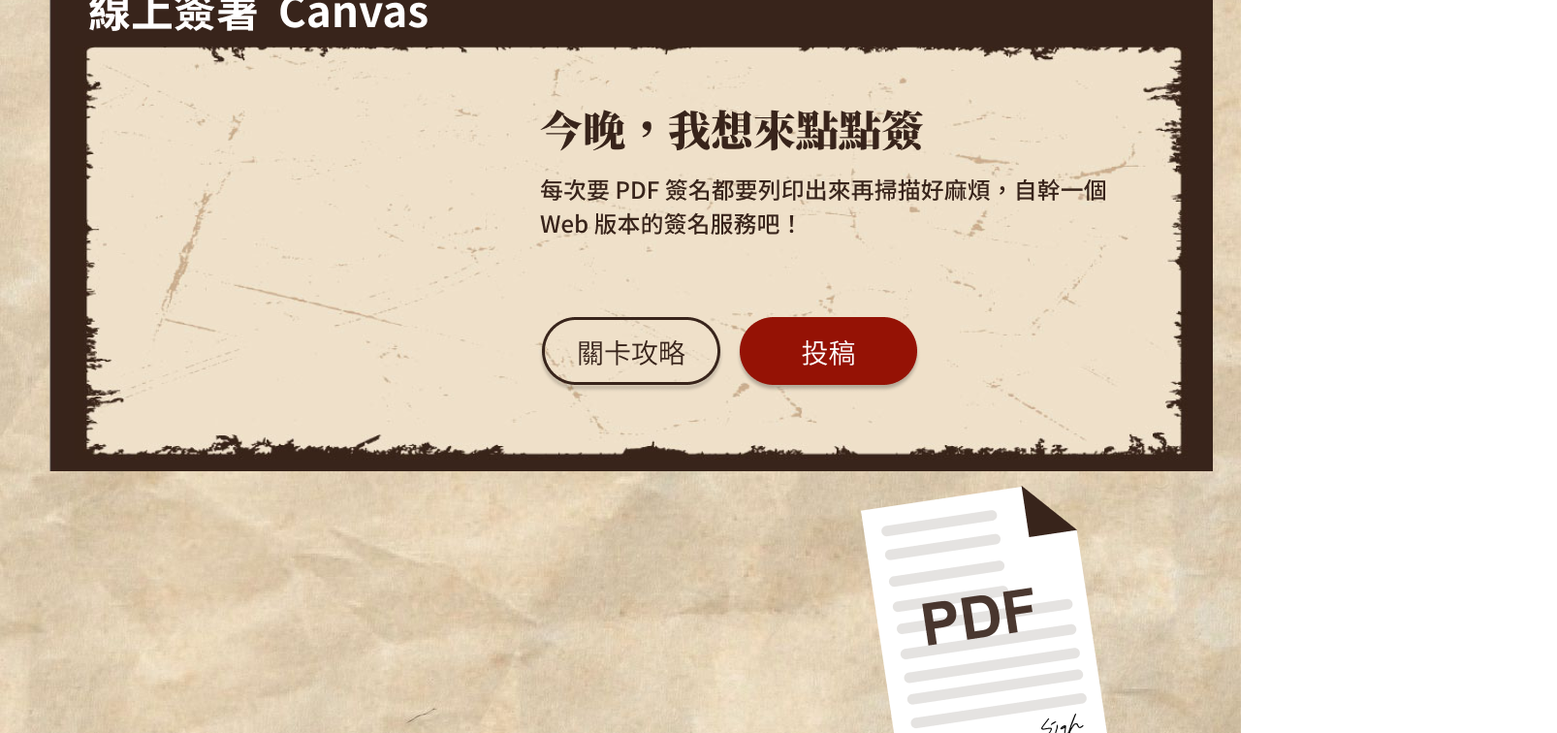
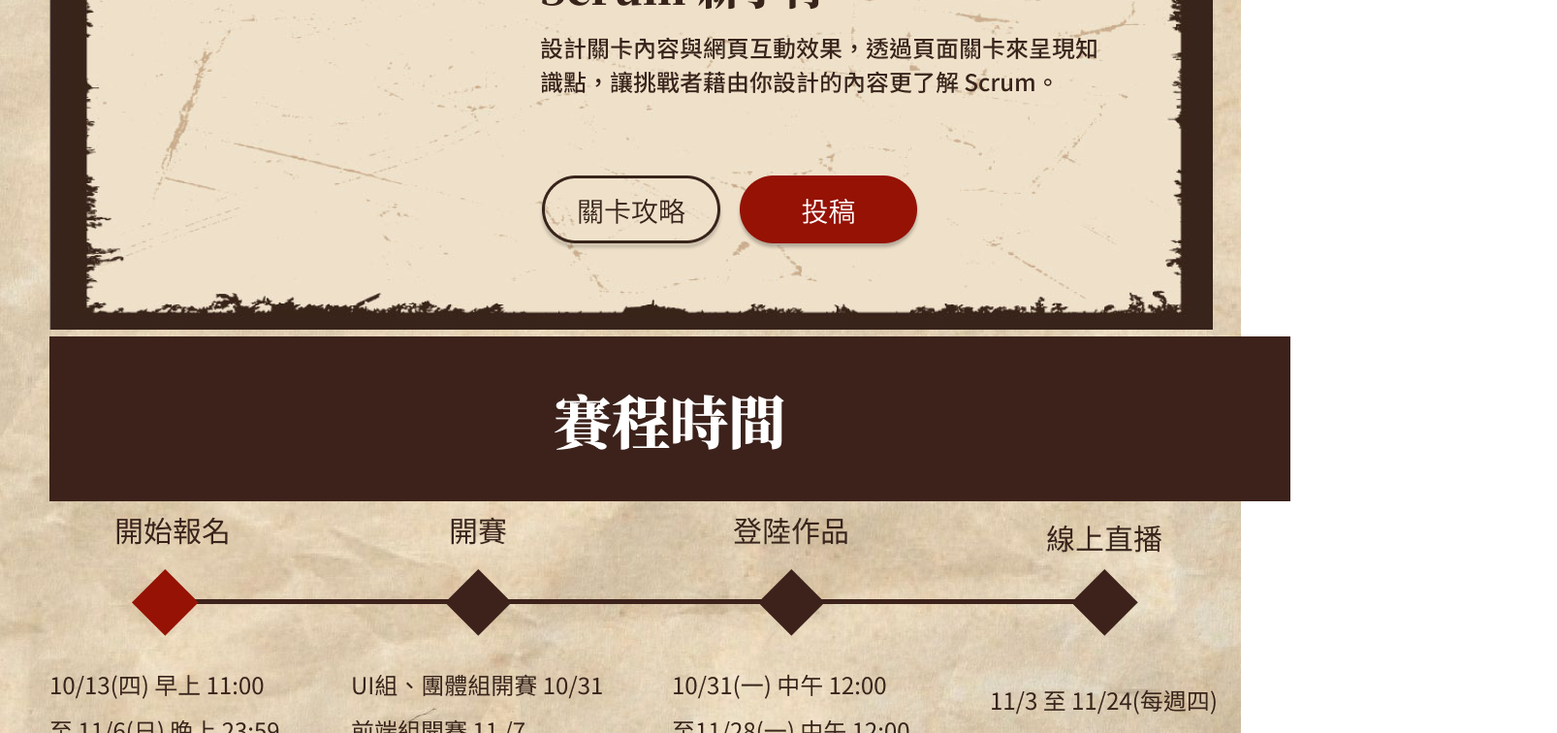
Before and after one commit to andychung0214/the-f2e-fourth-week1, an Angular app: page / in a window 1280 px wide. Shown: the part 3035-3791 px from the top of the page at 97% size, 1606 px wide, since content can reach past the window. Built offline with nearby package versions, Linux system fonts and the light colour scheme.

Commit message:
調整直播大神版面

```diff
--- a/src/app/app.component.css
+++ b/src/app/app.component.css
@@ -121,7 +121,9 @@
 .pdfArea {
   position: relative;
   left:32%;
-  top:4%;
+  top:-12%;
+  z-index: 99;
+
 }
 
 .imgVendetta {
@@ -335,7 +337,8 @@
   gap: 2rem;
   margin: 0 auto;
   justify-content: center;
-  max-width: 1280px;
+  /* max-width: 1280px; */
+  /* max-width: 100vw; */
 }
 
 #live .person .item {
@@ -348,7 +351,8 @@
   align-items: center;
   margin-top: 3.2rem;
   text-align: center;
-  max-width: 522px;
+  /* max-width: 522px; */
+  max-width: 416px;
   height: 738.5px;
   /* flex-basis: 48%; */
 }
--- a/src/app/app.component.html
+++ b/src/app/app.component.html
@@ -18,9 +18,7 @@
       <div class="pic-face">
         <img src="/assets/images/vendetta.png" />
         <div class="text">
-              個人獎<span class="money">$3,000</span>　團體獎<span class="money"
-                >$10,000</span
-              >
+          個人獎<span class="money">$3,000</span>　團體獎<span class="money">$10,000</span>
         </div>
       </div>
       <div class="pic-task">
@@ -60,7 +58,7 @@
 
     <div class="text-center">
 
-    <div class="vendettaArea">
+      <!-- <div class="vendettaArea">
         <div class="descVendetta">
           <h1>
             THE F2E
@@ -81,7 +79,7 @@
           <img src="/assets/images/vendetta.png" alt="">
         </div>
 
-    </div>
+      </div> -->
 
       <div class="hexSchoolArea">
         <img src="/assets/images/HexSchool.png" alt="">
@@ -104,9 +102,9 @@
 
       <div data-id="2" class="parallaxScrollingArea aos-item" data-aos="fade-left" data-aos-easing="ease-in-sine">
         <img src="/assets/images/parallaxScrolling2.png" alt="">
-      <div class="pdfArea">
+        <!-- <div class="pdfArea">
         <img src="/assets/images/pdf.png" alt="">
-      </div>
+      </div> -->
       </div>
 
       <div data-id="3" class="parallaxScrollingArea aos-item" data-aos="fade-right" data-aos-easing="ease-in-sine">
@@ -141,21 +139,14 @@
       <div>
         <nav aria-label="prize-area">
           <ul class="prize-nav">
-            <li data-id="4" class="aos-item"
-              data-aos="fade-down"
-              data-aos-delay="600"
-              data-aos-easing="ease-in-sine"
-            >
+            <li data-id="4" class="aos-item" data-aos="fade-down" data-aos-delay="600" data-aos-easing="ease-in-sine">
               <div class="pic">
                 <img src="/assets/images/groupPrize.png" alt="" />
                 <div class="money">$10,000 (3名)</div>
               </div>
               <div class="describe">每個關卡各 1 組</div>
             </li>
-            <li data-id="5" class="aos-item"
-              data-aos="fade-down"
-              data-aos-delay="600"
-              data-aos-easing="ease-in-sine">
+            <li data-id="5" class="aos-item" data-aos="fade-down" data-aos-delay="600" data-aos-easing="ease-in-sine">
               <div class="pic">
                 <img src="/assets/images/personPrize.png" alt="" />
                 <div class="money">$3000 (6名)</div>
@@ -165,11 +156,7 @@
                 設計 1 名、前端 1 名
               </div>
             </li>
-            <li data-id="6" class="aos-item"
-            data-aos="fade-down"
-            data-aos-delay="300"
-              data-aos-easing="ease-in-sine"
-            >
+            <li data-id="6" class="aos-item" data-aos="fade-down" data-aos-delay="300" data-aos-easing="ease-in-sine">
               <div class="pic">
                 <img src="/assets/images/shortlistedPrize.png" alt="" />
                 <div class="money">數位獎狀(60名)</div>
@@ -259,7 +246,7 @@
               <img src="/assets/images/jira.png" alt="block-studio.png">
             </li>
             <li>
-              <img src="/assets/images/confluence.png" alt="kdan-mobile.png" >
+              <img src="/assets/images/confluence.png" alt="kdan-mobile.png">
             </li>
             <li>
               <img src="/assets/images/miro.png" alt="miro.png">
--- a/src/app/header/header.component.html
+++ b/src/app/header/header.component.html
@@ -7,7 +7,7 @@
     <ul class="main-nav">
       <li><div><a href="#mission">關卡任務</a></div></li>
       <li><div><a href="#race">競賽說明</a></div></li>
-      <li><a href="" class="sign-up">立即報名</a></li>
+      <li><a href="#race" class="sign-up">立即報名</a></li>
       <!-- <li>
         <div class="btnStyle">
           <label class="labelStyle" for="">立即報名</label>
```
Lines whose indentation alone changed are shown as unchanged.
